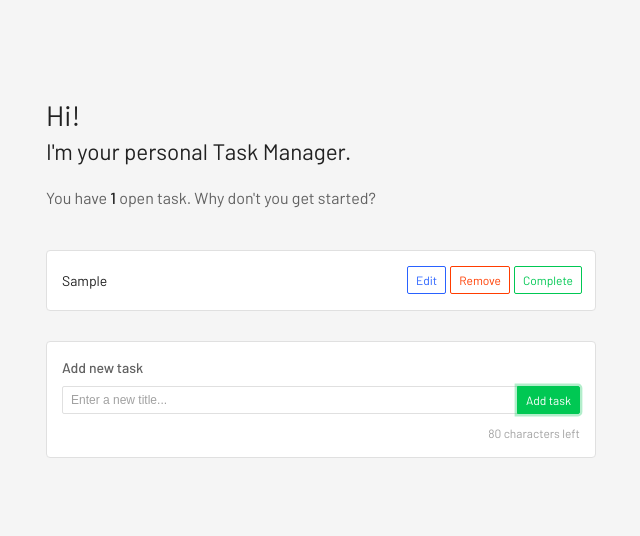
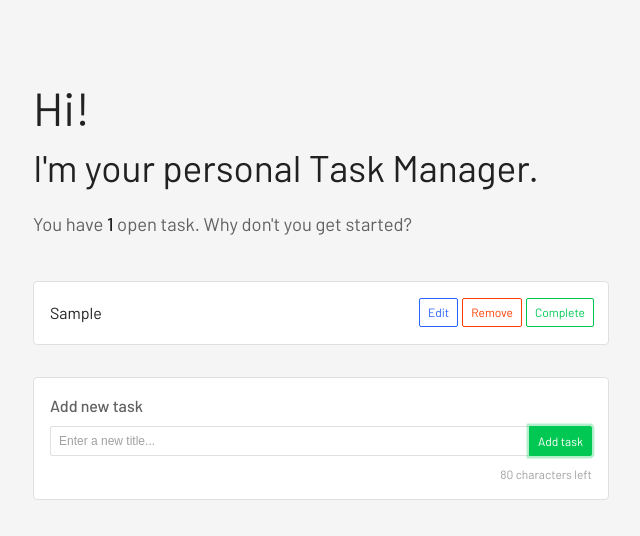
Before and after one commit to mathisvester/Taskmanager, a React (Create React App) app: page / in a window 1280 px wide. Both pictures are taken after typing "Sample" into the empty fields and a click on the input "Add task". Shown: the top 536 px of the page, without its empty margins (319-959 px from the left). Built offline with nearby package versions, Linux system fonts and the light colour scheme.

Commit message:
updating styles and enhancing conditional rendering

```diff
--- a/src/App.js
+++ b/src/App.js
@@ -17,17 +17,12 @@ class App extends Component {
 			displayEditTaskForm: this.props.displayEditTaskForm,
 			taskIndex: 0,
 		};
-		//this.onTaskChange = this.onTaskChange.bind(this);
 		this.onTaskEdit = this.onTaskEdit.bind(this);
 		this.onTaskSave = this.onTaskSave.bind(this);
 		this.onTaskRemove = this.onTaskRemove.bind(this);
 		this.onTaskComplete = this.onTaskComplete.bind(this);
 		this.onTaskAdd = this.onTaskAdd.bind(this);
   }
-
-	/*onTaskChange(action, index) {
-		console.log('onTaskChange', index, action);
-	}*/
 
 	onTaskEdit(index) {
 		this.setState({taskEdit: this.state.tasks[index], displayEditTaskForm: true, taskIndex: index});
@@ -84,14 +79,16 @@ class App extends Component {
 	}
 
   render() {
-		const displayEditTaskForm = this.state.displayEditTaskForm;
+		const displayEditTaskForm = this.state.displayEditTaskForm,
+					displayTaskList = ((this.state.tasks.length) === 0 ? false : true);
 
     return (
       <div className="app">
 				<Header salutation={this.props.salutation} title={this.props.title} tasks={this.state.tasks} />
+				{displayTaskList ?
 					<div className="app__content">
 						<div className="panel">
-						<ul className="list list--unstyled list--trenner">
+							<ul className="list list--unstyled list--trenner list--tasks">
 								{this.state.tasks.map(function(task, index){
 									return(
 										<Task
@@ -106,6 +103,8 @@ class App extends Component {
 							</ul>
 						</div>
 					</div>
+					: null
+				}
 				<div className="app__footer">
 					{displayEditTaskForm ?
 						<div className="panel">
@@ -114,7 +113,6 @@ class App extends Component {
 						</div>
 						: null
 					}
-
 					<div className="panel">
 						<span className="panel__title">Add new task</span>
 						<AddTaskForm onAdd={this.onTaskAdd} maxTitleLength={this.props.maxTaskTitleLength} />
--- a/src/components/Task.js
+++ b/src/components/Task.js
@@ -6,7 +6,7 @@ class Task extends Component {
 	render() {
 		return(
 			<li className="list__item clearfix">
-				<span className="list__title float--left-sm text--darker">{this.props.name}</span>
+				<span className="list__title text--darker">{this.props.name}</span>
 				<TaskActions onChange={this.props.onTaskChange} onEdit={this.props.onTaskEdit} onRemove={this.props.onTaskRemove} onComplete={this.props.onTaskComplete}/>
 			</li>
 		);
--- a/src/components/TaskActions.js
+++ b/src/components/TaskActions.js
@@ -4,7 +4,7 @@ import PropTypes from 'prop-types';
 class TaskActions extends Component {
 	render() {
 		return(
-			<div className="list__actions btn-group float--right-sm">
+			<div className="list__actions btn-group">
 				<button className="list__btn btn btn--info btn--xs btn--edit" onClick={this.props.onEdit}>Edit</button>
 				<button className="list__btn btn btn--warning btn--xs btn--remove" onClick={this.props.onRemove}>Remove</button>
 				<button className="list__btn btn btn--success btn--xs btn--complete" onClick={this.props.onComplete}>Complete</button>
--- a/src/css/index.css
+++ b/src/css/index.css
@@ -448,10 +448,10 @@ template {
   color: #212121;
 }
 .text--small {
-  font-size: 12px;
+  font-size: 0.75rem;
 }
 .text--large {
-  font-size: 16px;
+  font-size: 1.15rem;
 }
 *,
 ::after,
@@ -464,27 +464,48 @@ body {
   background: #F5F5F5;
   color: #616161;
   font-family: 'Barlow', sans-serif;
-  font-size: 14px;
+  font-size: 1rem;
   line-height: 1.5;
   box-sizing: border-box;
 }
 .app {
-  padding-left: 15px;
-  padding-right: 15px;
-  padding-top: 8vh;
-  padding-bottom: 8vh;
+  padding-left: 1rem;
+  padding-right: 1rem;
+  padding-top: 4rem;
+  padding-bottom: 4rem;
 }
 .app .app__header,
 .app .app__content,
 .app .app__footer {
-  padding-top: 15px;
-  padding-bottom: 15px;
+  padding-top: 1rem;
+  padding-bottom: 1rem;
+}
+.app .app__title {
+  margin-top: 0;
 }
 @media (min-width: 767px) {
   .app {
-    max-width: 580px;
+    max-width: 38rem;
     margin: 0 auto;
   }
+}
+h1 {
+  font-size: 2.9rem;
+}
+h2 {
+  font-size: 2.4rem;
+}
+h3 {
+  font-size: 1.8rem;
+}
+h4 {
+  font-size: 1.15rem;
+}
+h5 {
+  font-size: 1rem;
+}
+h6 {
+  font-size: 0.75rem;
 }
 h1,
 h2,
@@ -495,12 +516,20 @@ h6 {
   color: #212121;
   line-height: 1.2;
 }
+h1 small,
+h2 small,
+h3 small,
+h4 small,
+h5 small,
+h6 small {
+  font-size: 0.8em;
+}
 h1,
 h2,
 h3 {
   font-weight: 400;
-  margin-top: 20px;
-  margin-bottom: 20px;
+  margin-top: 1.25rem;
+  margin-bottom: 1.25rem;
 }
 h4,
 h5,
@@ -511,8 +540,8 @@ h4,
 h5,
 h6,
 p {
-  margin-top: 10px;
-  margin-bottom: 10px;
+  margin-top: 0.6rem;
+  margin-bottom: 0.6rem;
 }
 strong,
 bold {
@@ -528,8 +557,8 @@ bold {
   margin-right: 2px;
 }
 .btn {
-  font-size: 14px;
-  padding: 8px 12px;
+  font-size: 1rem;
+  padding: 0.5rem 0.75rem;
   line-height: 1.5;
   cursor: pointer;
   background-image: none;
@@ -547,8 +576,8 @@ bold {
   box-shadow: 0 0 0 0.2em rgba(33, 136, 255, 0.3);
 }
 .btn--xs {
-  font-size: 12px;
-  padding: 4px 8px;
+  font-size: 0.75rem;
+  padding: 0.3rem 0.5rem;
   line-height: 1.5;
   border-radius: 2px;
 }
@@ -635,10 +664,10 @@ bold {
   color: #a1a1a1;
 }
 .form__control {
-  font-size: 14px;
-  padding: 8px 12px;
+  font-size: 1rem;
+  padding: 0.5rem 0.75rem;
   line-height: 1.5;
-  height: 39px;
+  height: 2.625rem;
   background: #fff;
   border: 1px solid #E0E0E0;
   border-radius: 4px;
@@ -652,17 +681,17 @@ bold {
   border-color: #2188ff;
 }
 .form__control--xs {
-  font-size: 12px;
-  padding: 4px 8px;
+  font-size: 0.75rem;
+  padding: 0.3rem 0.5rem;
   line-height: 1.5;
-  height: 28px;
+  height: 1.85rem;
   border-radius: 2px;
 }
 .form__group--inline {
   display: inline-block;
 }
 .form__group--inline + input[type="submit"] {
-  margin-left: 5px;
+  margin-left: 0.3rem;
 }
 .input-group {
   position: relative;
@@ -689,6 +718,12 @@ bold {
   vertical-align: middle;
   display: table-cell;
 }
+.input-group .input-group__btn .btn {
+  height: 2.625rem;
+}
+.input-group .input-group__btn .btn--xs {
+  height: 1.85rem;
+}
 .input-group .input-group__btn:first-child .btn {
   margin-right: -1px;
   border-top-right-radius: 0;
@@ -702,8 +737,8 @@ bold {
 .form__control__helper {
   text-align: right;
   color: #a1a1a1;
-  font-size: 12px;
-  margin-top: 10px;
+  font-size: 0.75rem;
+  margin-top: 0.6rem;
   display: block;
 }
 .list--unstyled {
@@ -712,8 +747,8 @@ bold {
   margin: 0;
 }
 .list--trenner .list__item {
-  padding-top: 10px;
-  padding-bottom: 10px;
+  padding-top: 0.6rem;
+  padding-bottom: 0.6rem;
 }
 .list--trenner .list__item + .list__item {
   border-top: 1px solid #E0E0E0;
@@ -725,23 +760,43 @@ bold {
   padding-bottom: 0;
 }
 .list--trenner .list__title {
-  padding-top: 4px;
-  padding-bottom: 4px;
+  padding-top: .2rem;
+  padding-bottom: .2rem;
   display: block;
+}
+.list--tasks .list__item {
+  display: -webkit-flex;
+  display: -ms-flexbox;
+  display: -ms-flex;
+  display: flex;
+  -webkit-flex-flow: row nowrap;
+  -ms-flex-flow: row nowrap;
+  flex-flow: row nowrap;
+}
+.list--tasks .list__item .list__title {
+  -webkit-flex-grow: 1;
+  -ms-flex-grow: 1;
+  flex-grow: 1;
+  padding-right: 0.6rem;
+}
+.list--tasks .list__item .list__actions {
+  -webkit-flex-shrink: 0;
+  -ms-flex-shrink: 0;
+  flex-shrink: 0;
 }
 .panel {
   background: #fff;
   border: 1px solid #E0E0E0;
   border-radius: 4px;
-  padding: 15px 15px;
+  padding: 1rem 1rem;
 }
 .panel + .panel {
-  margin-top: 10px;
+  margin-top: 0.6rem;
 }
 .panel__title {
   color: #616161;
   font-weight: 500;
-  font-size: 14px;
+  font-size: 1rem;
   margin-bottom: 8px;
   display: block;
 }
--- a/src/less/layout/app.less
+++ b/src/less/layout/app.less
@@ -5,8 +5,8 @@
 .app {
 	padding-left: @padding-l;
 	padding-right: @padding-l;
-	padding-top: 8vh;
-	padding-bottom: 8vh;
+	padding-top: 4rem;
+	padding-bottom: 4rem;
 
 	.app__header,
 	.app__content,
@@ -15,8 +15,12 @@
 		padding-bottom: @padding-l;
 	}
 
+	.app__title {
+		margin-top: 0;
+	}
+
 	@media(min-width: @viewport-sm) {
-		max-width: 580px;
+		max-width: 38rem;
 		margin: 0 auto;
 	}
 }
--- a/src/less/modules/forms.less
+++ b/src/less/modules/forms.less
@@ -37,8 +37,6 @@
 
 	.form__control {
 		display: table-cell;
-		//position: relative;
-		//z-index: 2;
 		float: left;
 		width: 100%;
 
@@ -61,6 +59,9 @@
 		vertical-align: middle;
 		display: table-cell;
 
+		.btn { height: @input-height; }
+		.btn--xs { height: @input-height-xs; }
+
 		&:first-child .btn {
 		  margin-right: -1px;
 			border-top-right-radius: 0;
--- a/src/less/modules/lists.less
+++ b/src/less/modules/lists.less
@@ -27,8 +27,24 @@
 	}
 
 	.list__title {
-		padding-top: 4px;
-		padding-bottom: 4px;
+		padding-top: .2rem;
+		padding-bottom: .2rem;
 		display: block;
 	}
 }
+
+.list--tasks {
+	.list__item {
+		.flex-display();
+		.flex-flow(row nowrap);
+
+		.list__title {
+			.flex-grow(1);
+			padding-right: @padding-m;
+		}
+
+		.list__actions {
+			.flex-shrink(0);
+		}
+	}
+}
--- a/src/less/modules/panels.less
+++ b/src/less/modules/panels.less
@@ -16,7 +16,7 @@
 .panel__title {
 	color: @gray;
 	font-weight: @font-weight-medium;
-	font-size: @font-size-small + 2;
+	font-size: @font-size-base;
 	margin-bottom: 8px;
 	display: block;
 }
--- a/src/less/modules/type.less
+++ b/src/less/modules/type.less
@@ -2,9 +2,20 @@
 // Type
 // --------------------------------------------------
 
+h1 { font-size: @font-size-base * 2.9 };
+h2 { font-size: @font-size-base * 2.4 };
+h3 { font-size: @font-size-base * 1.8 };
+h4 { font-size: @font-size-large };
+h5 { font-size: @font-size-base };
+h6 { font-size: @font-size-small };
+
 h1, h2, h3, h4, h5, h6 {
 	color: @gray-dark;
 	line-height: @line-height-headings;
+
+	small {
+		font-size: 0.8em;
+	}
 }
 
 h1, h2, h3 {
```
Also changed, not shown: src/less/variables.less (+13 -13 lines). Lines whose indentation alone changed are shown as unchanged.
